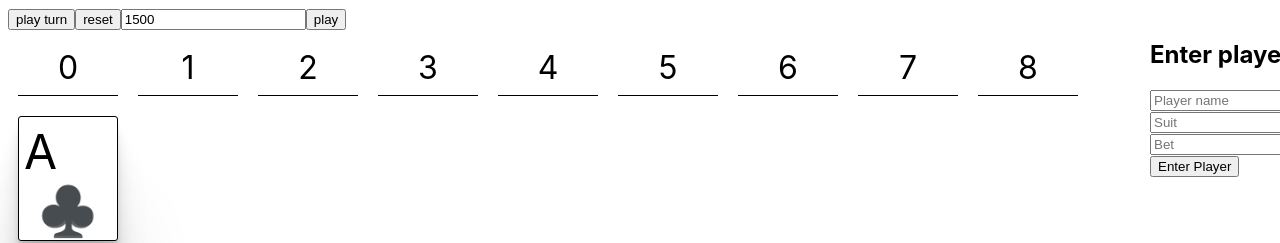
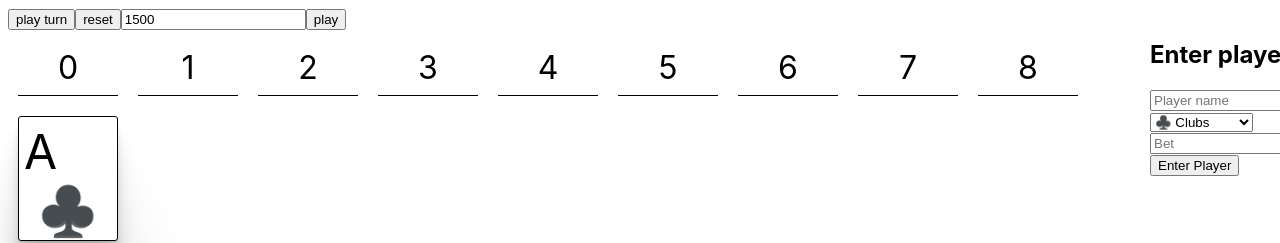
Before and after one commit to jerempa/Ravit, a React (Create React App) app: page / in a window 1280 px wide. Shown: the top 243 px of the page. Built offline with nearby package versions, Linux system fonts and the light colour scheme.

Commit message:
Changed the input possibilities of suits

```diff
--- a/src/PlayerInfo.tsx
+++ b/src/PlayerInfo.tsx
@@ -3,15 +3,22 @@ import './PlayerInfo.css';
 import Card, { suitColor, emojiSuitMap } from './Card';
 
 
+enum Suit {
+  clubs = '♣️',
+  diamonds = '♦️',
+  hearts = '♥️',
+  spades = '♠️',
+}
+
 interface Player {
   playerName: string;
-  suit: string;
+  suit: Suit;
   bet: string;
 }
 
 function PlayerInfo() {
   const [playerName, setPlayerName] = useState('');
-  const [suit, setSuit] = useState('');
+  const [suit, setSuit] = useState<Suit>(Suit.clubs); // Default to clubs
   const [bet, setBet] = useState('');
   const [players, setPlayers] = useState<Player[]>([]);
 
@@ -26,7 +33,7 @@ function PlayerInfo() {
 
     setPlayers([...players, newPlayer]);
     setPlayerName('');
-    setSuit('');
+    setSuit(Suit.clubs);
     setBet('');
   };
 
@@ -46,12 +53,15 @@ function PlayerInfo() {
         />
       </div>
       <div>
-        <input
-          type="text"
-          placeholder="Suit"
+        <select
           value={suit}
-          onChange={(e) => setSuit(e.target.value)}
-        />
+          onChange={(e) => setSuit(e.target.value as Suit)}
+        >
+          <option value={Suit.clubs}>♣️ Clubs</option>
+          <option value={Suit.diamonds}>♦️ Diamonds</option>
+          <option value={Suit.hearts}>♥️ Hearts</option>
+          <option value={Suit.spades}>♠️ Spades</option>
+        </select>
       </div>
       <div>
         <input
```
